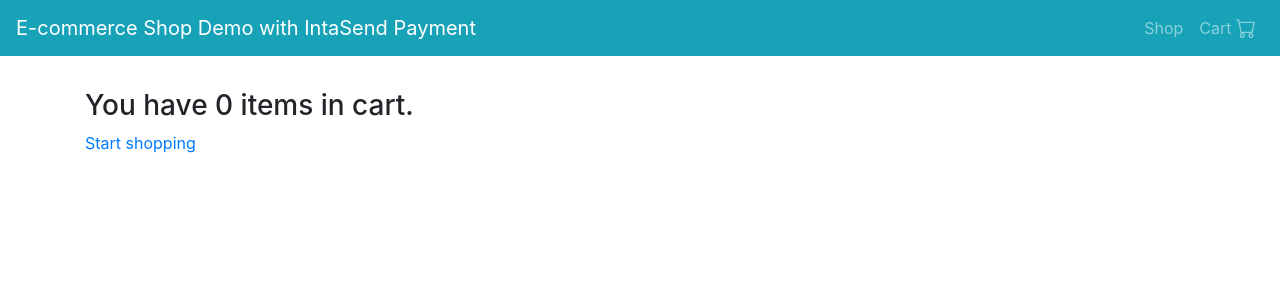
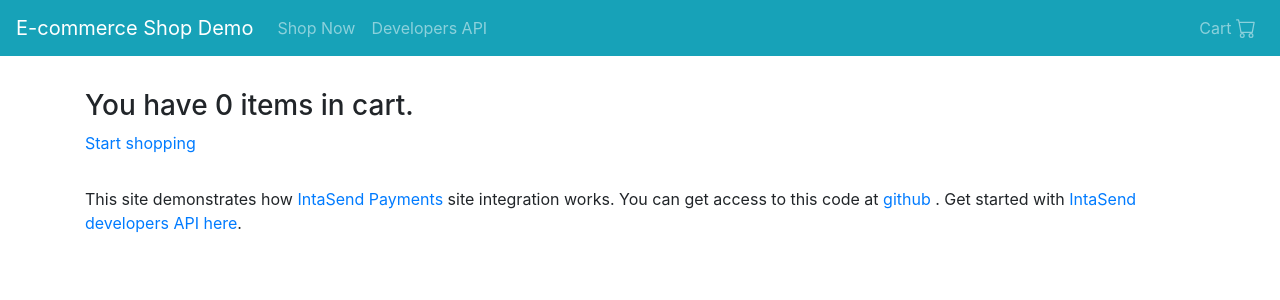
Before and after one commit to felixcheruiyot/intasend-vue-ecommerce, a Vue app: page /checkout in a window 1280 px wide. Shown: the top 300 px of the page. Built offline with nearby package versions, Linux system fonts and the light colour scheme.

Commit message:
Complete checkout

```diff
--- a/src/App.vue
+++ b/src/App.vue
@@ -1,23 +1,44 @@
 <template>
   <div id="app">
     <b-navbar toggleable="lg" fixed="top" type="dark" variant="info">
-      <b-navbar-brand href="#">E-commerce Shop Demo with IntaSend Payment</b-navbar-brand>
+      <router-link tag="b-navbar-brand" to="/">E-commerce Shop Demo</router-link>
 
       <b-navbar-toggle target="nav-collapse"></b-navbar-toggle>
 
       <b-collapse id="nav-collapse" is-nav>
+        <b-navbar-nav>
+          <router-link tag="b-nav-item" to="/">Shop Now</router-link>
+          <b-nav-item href="https://developers.intasend.com/" target="_blank">Developers API</b-nav-item>
+        </b-navbar-nav>
         <b-navbar-nav class="ml-auto">
-          <router-link tag="b-nav-item" to="/">Shop</router-link>
           <router-link tag="b-nav-item" to="/checkout">
             Cart
             <b-icon icon="cart" />
-            <span class="badge badge-danger" v-if="$store.getters.numOfCartItems > 0">{{$store.getters.numOfCartItems}}</span>
+            <span
+              class="badge badge-danger"
+              v-if="$store.getters.numOfCartItems > 0"
+            >{{$store.getters.numOfCartItems}}</span>
           </router-link>
         </b-navbar-nav>
       </b-collapse>
     </b-navbar>
     <!-- Router view -->
     <router-view />
+
+    <div class="container">
+      <div class="my-4">
+        This site demonstrates how
+        <a href="https://intasend.com" target="_blank">IntaSend Payments</a> site integration works. You can get access to this code at
+        <a
+          href="https://github.com/felixcheruiyot/intasend-vue-ecommerce"
+          target="_blank"
+        >github</a> . Get started with
+        <a
+          href="https://developers.intasend.com/"
+          target="_blank"
+        >IntaSend developers API here</a>.
+      </div>
+    </div>
   </div>
 </template>
 
--- a/src/views/Checkout.vue
+++ b/src/views/Checkout.vue
@@ -93,7 +93,7 @@ export default {
       }
       let intaSend = IntaSend.setup({
         publicAPIKey: "TPPublicKey_91ffc81a-8ac4-419e-8008-7091caa8d73f",
-        redirectURL: "/#/thank-you",
+        redirectURL: "/thank-you",
         live: false
       });
 
--- a/src/views/Shop.vue
+++ b/src/views/Shop.vue
@@ -11,9 +11,15 @@
 import Products from "@/components/Products.vue";
 
 export default {
-  name: "Home",
+  name: "Shop",
   components: {
     Products
   }
 };
 </script>
+
+<style scoped>
+.shop {
+  margin-top: 89px;
+}
+</style>
--- a/src/views/Thankyou.vue
+++ b/src/views/Thankyou.vue
@@ -1,7 +1,7 @@
 <template>
   <div class="thank-you">
-    <div class="container my-4">
-      <b-alert variant="success">Thank you for your order</b-alert>
+    <div class="container my-4 text-center">
+      <h5 class="bg-success text-white p-4">Thank you for your order</h5>
     </div>
   </div>
 </template>
```
